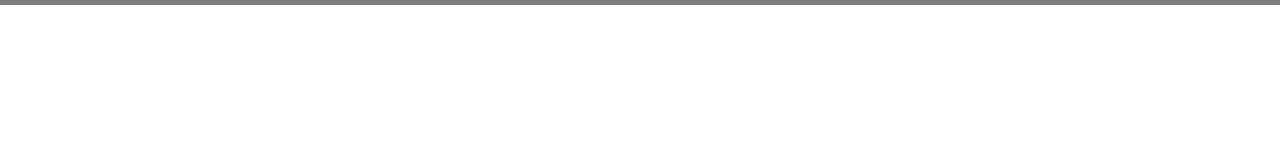
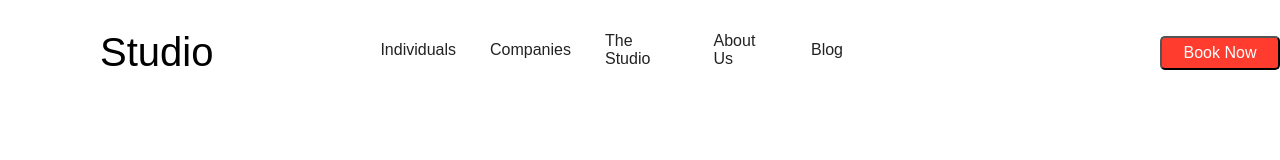
Before and after one commit to butyrd/foto_studio, a plain HTML site: page index.html in a window 1280 px wide. Drawn offline with Linux system fonts and the light colour scheme.

Commit message:
last changes

```diff
--- a/index.html
+++ b/index.html
@@ -5,14 +5,24 @@
 	<title>Whitesquare</title>
 	<link rel="stylesheet" href="styles.css" type="text/css">
 	<!-- <link rel="stylesheet" href="http://fonts.googleapis.com/css?family=Oswald:400,300" type="text/css"> -->
-	<style> /* add (Mr Eaves XL Mod OT Book) font */
-		body {
-			font-family: mr-eaves-xl-modern, sans-serif;
-			font-style: normal;
-			font-weight: 300;
-		}
-	</style>
+
 </head>
 <body>
+		<div class="header">
+			<div class="logo">Studio</div>
+
+			<nav>
+				<ul>
+					<li><a href="/Individuals/">Individuals</a></li>
+					<li><a href="/Companies/">Companies</a></li>
+					<li><a href="/The Studio/">The Studio</a></li>
+					<li><a href="/About Us/">About Us</a></li>
+					<li><a href="/Blog/">Blog</a></li>
+				</ul>
+			</nav>
+
+			<div class="reposition-item"><button>Book Now</button></div>
+
+		</div> <!-- /header -->
 </body>
 </html>
--- a/styles.css
+++ b/styles.css
@@ -1,10 +1,70 @@
 body {
-	/* color: #ffffff; */
-	/* font: 12px yorkten-slab-normal, sans-serif; */
+	max-width: 1920px;
 	background-color: #ffffff;
-	border-top: 5px solid #7e7e7e;
 	margin: 0;
+
+	font-family: mr-eaves-xl-modern, sans-serif;
+	font-style: normal;
+	font-weight: 300;
 }
+
+.header {
+	display: flex;
+}
+
+.logo {
+	font-size: 40px;
+	font-weight: 300;
+	margin: 30px 100px;
+}
+
+ul {
+	display: flex;
+	height: 68px;
+}
+
+li {
+	display: flex;
+	padding: 0 17px;
+	margin: auto;
+}
+
+a {
+	text-decoration: none;
+	color: #222222;
+}
+
+li:hover {
+	background-color: #222222;
+	transition: background 0.6s ease;
+	border-radius: 5px;
+}
+
+a:hover {
+	color: #ffffff;
+}
+
+li:first-child {
+	margin-left: 10px;
+}
+
+.reposition-item {
+	display: flex;
+	align-items: center;
+}
+
+button {
+	background-color: #ff3c2d;
+	border-radius: 5px;
+	color: #ffffff;
+	font-size: 16px;
+
+	width: 120px;
+	height: 34px;
+	margin-left: 300px;
+}
+
+/*
 input[type="text"] {
 	background-color: #f3f3f3;
 	border: 1px solid #e7e7e7;
@@ -23,3 +83,4 @@ button {
 p {
 	margin: 20px 0;
 }
+*/
```
